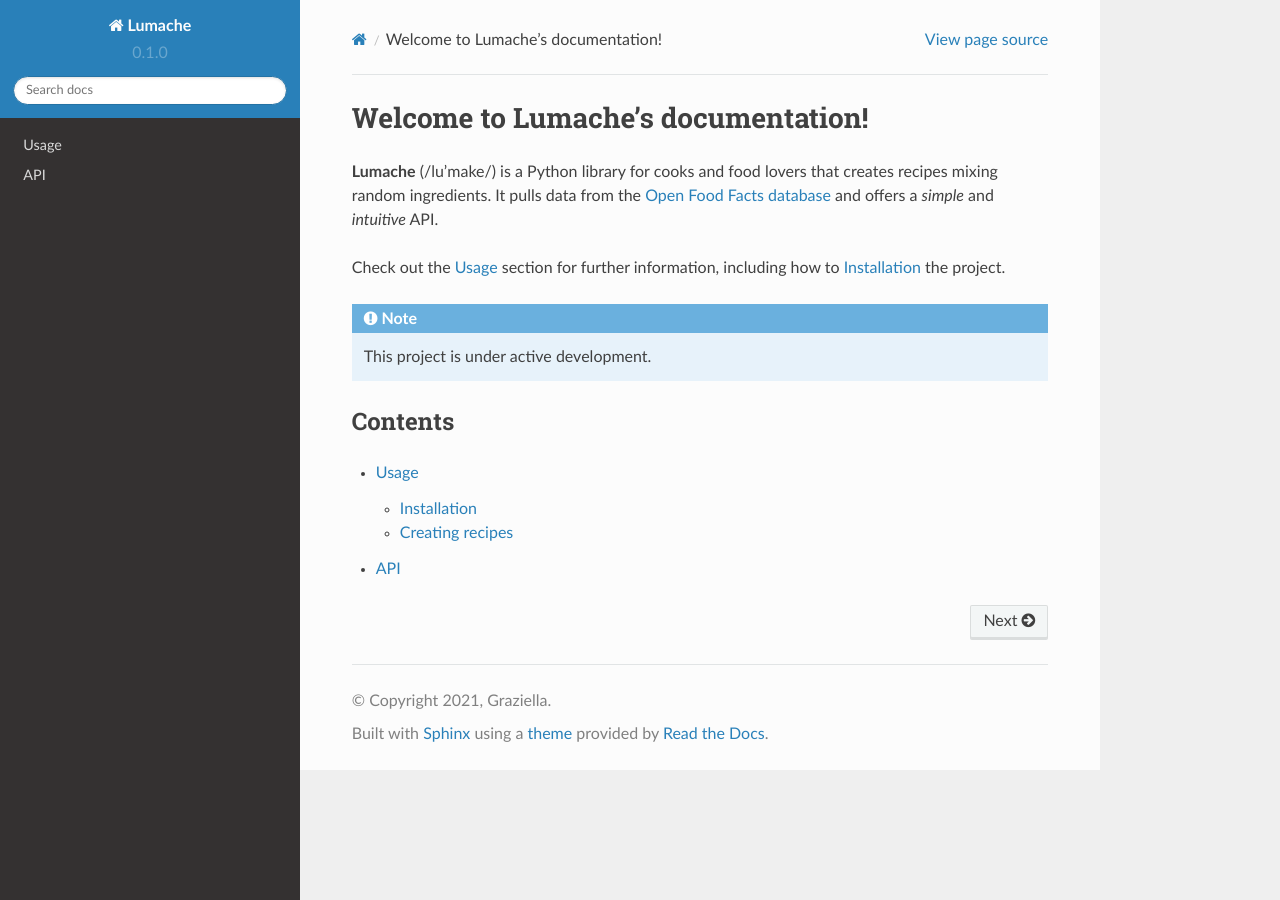
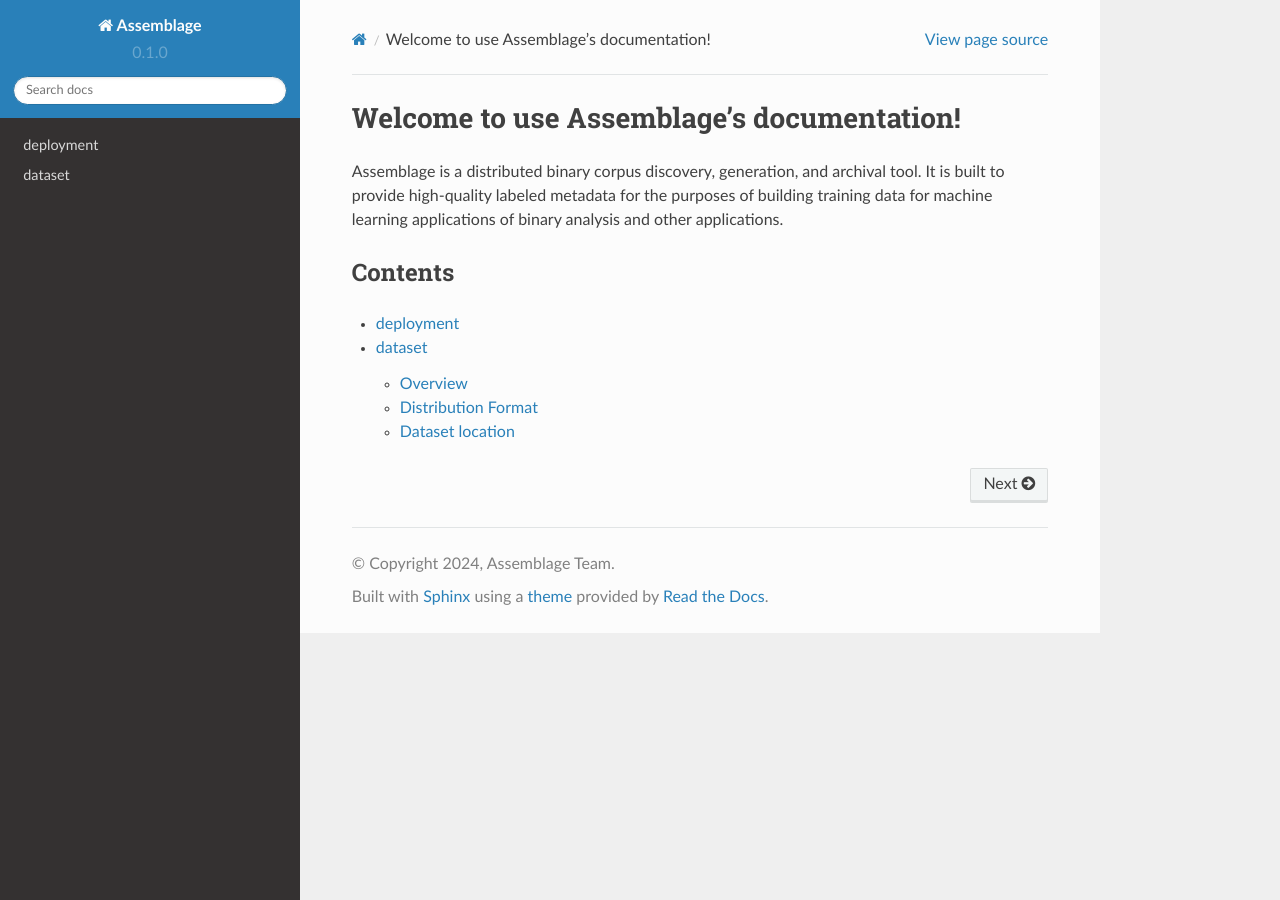
Before and after one commit to changliu98/AssemblageDocs, a Sphinx documentation site: the page built from docs/source/index.rst, in a window 1280 px wide. Built offline with Sphinx 7.4.7 and the Read the Docs theme 2.0.0, drawn with Linux system fonts in a browser that asks for light colours.

Commit message:
add dataset draft

```diff
--- a/docs/source/api.rst
+++ /dev/null
@@ -1,7 +0,0 @@
-API
-===
-
-.. autosummary::
-   :toctree: generated
-
-   lumache
--- a/docs/source/conf.py
+++ b/docs/source/conf.py
@@ -2,9 +2,9 @@
 
 # -- Project information
 
-project = 'Lumache'
-copyright = '2021, Graziella'
-author = 'Graziella'
+project = 'Assemblage'
+copyright = '2024, Assemblage Team'
+author = 'Assemblage Team'
 
 release = '0.1'
 version = '0.1.0'
--- /dev/null
+++ b/docs/source/deployment.rst
@@ -0,0 +1,2 @@
+deployment
+==========
--- a/docs/source/index.rst
+++ b/docs/source/index.rst
@@ -1,22 +1,14 @@
-Welcome to Lumache's documentation!
+Welcome to use Assemblage's documentation!
 ===================================
 
-**Lumache** (/lu'make/) is a Python library for cooks and food lovers
-that creates recipes mixing random ingredients.
-It pulls data from the `Open Food Facts database <https://world.openfoodfacts.org/>`_
-and offers a *simple* and *intuitive* API.
+Assemblage is a distributed binary corpus discovery, generation, and archival tool.
+It is built to provide high-quality labeled metadata for the purposes of building training data for machine learning applications of binary analysis and other applications.
 
-Check out the :doc:`usage` section for further information, including
-how to :ref:`installation` the project.
-
-.. note::
-
-   This project is under active development.
 
 Contents
 --------
 
 .. toctree::
 
-   usage
-   api
+   deployment
+   dataset
--- a/pyproject.toml
+++ b/pyproject.toml
@@ -4,5 +4,5 @@
 
 [project]
 name = "lumache"
-authors = [{name = "Graziella", email = "graziella@lumache"}]
+authors = [{name = "Chang", email = "cliu57@syr.edu"}]
 dynamic = ["version", "description"]
```
Also changed, not shown: README.rst (+1 -8 lines), docs/source/dataset.rst (added, +112 -0 lines), docs/source/usage.rst (deleted, +0 -33 lines), lumache.py (deleted, +0 -23 lines), docs/source/assets/sqlite_schema.png (added), 1 other file.
